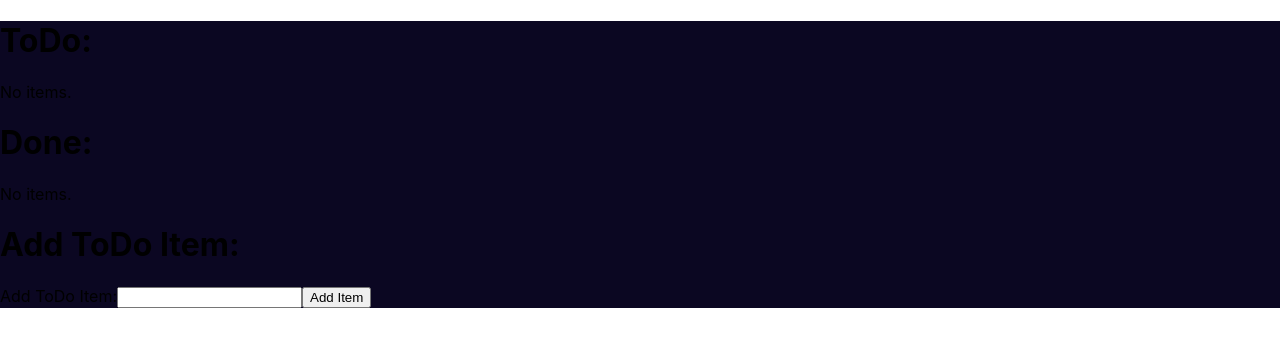
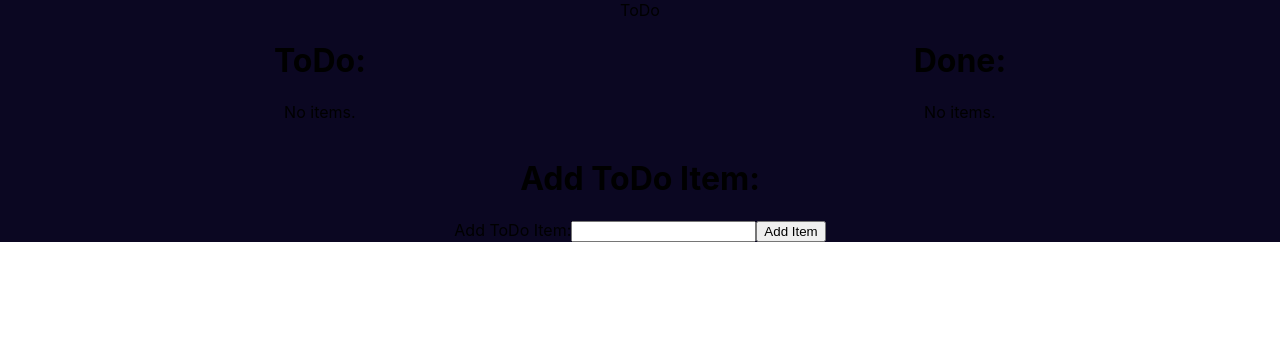
Before and after one commit to xbgbtx/-frontend-framework-todo-test-react, a React (Create React App) app: page / in a window 1280 px wide. Shown: the top 346 px of the page. Built offline with nearby package versions, Linux system fonts and the light colour scheme.

Commit message:
Implement grid layout

```diff
--- a/src/App.js
+++ b/src/App.js
@@ -49,25 +49,35 @@ function App() {
     return (
         <div className={`${styles.app_root}`}>
 
+            <div class={`${styles.header_container} ${styles.section}`}>
+                ToDo
+            </div>
+
+            <div class={`${styles.todo_container} ${styles.section}`}>
                 <ListDisplay
                     list_name="ToDo"
                     list_items={todo_items}
                     button_text="Mark as Done"
                     button_cb={todo_mark_done_handler}
                 />
+            </div>
 
+            <div class={`${styles.done_container} ${styles.section}`}>
                 <ListDisplay
                     list_name="Done"
                     list_items={done_items}
                     button_text="Delete"
                     button_cb={delete_done_item_handler}
                 />
+            </div>
 
+            <div class={`${styles.input_container} ${styles.section}`}>
                 <TodoItemForm
                     todo_text={todo_input_text}
                     change_cb={e => set_todo_input_text ( e.target.value )}
                     submit_cb={todo_submit_handler}
                 />
+            </div>
 
         </div>
     );
--- a/src/App.module.css
+++ b/src/App.module.css
@@ -1,4 +1,21 @@
 .app_root
 {
    background-color: #0b0722;
+   display: grid;
+   grid-template:
+      "header header"
+      "todo done"
+      "input input"
 }
+
+.header_container { grid-area: header; }
+.todo_container { grid-area: todo; }
+.done_container { grid-area: done; }
+.input_container { grid-area: input; }
+
+.section
+{
+   display: grid;
+   place-items: center;
+   text-align: center;
+}
```
Lines whose indentation alone changed are shown as unchanged.
